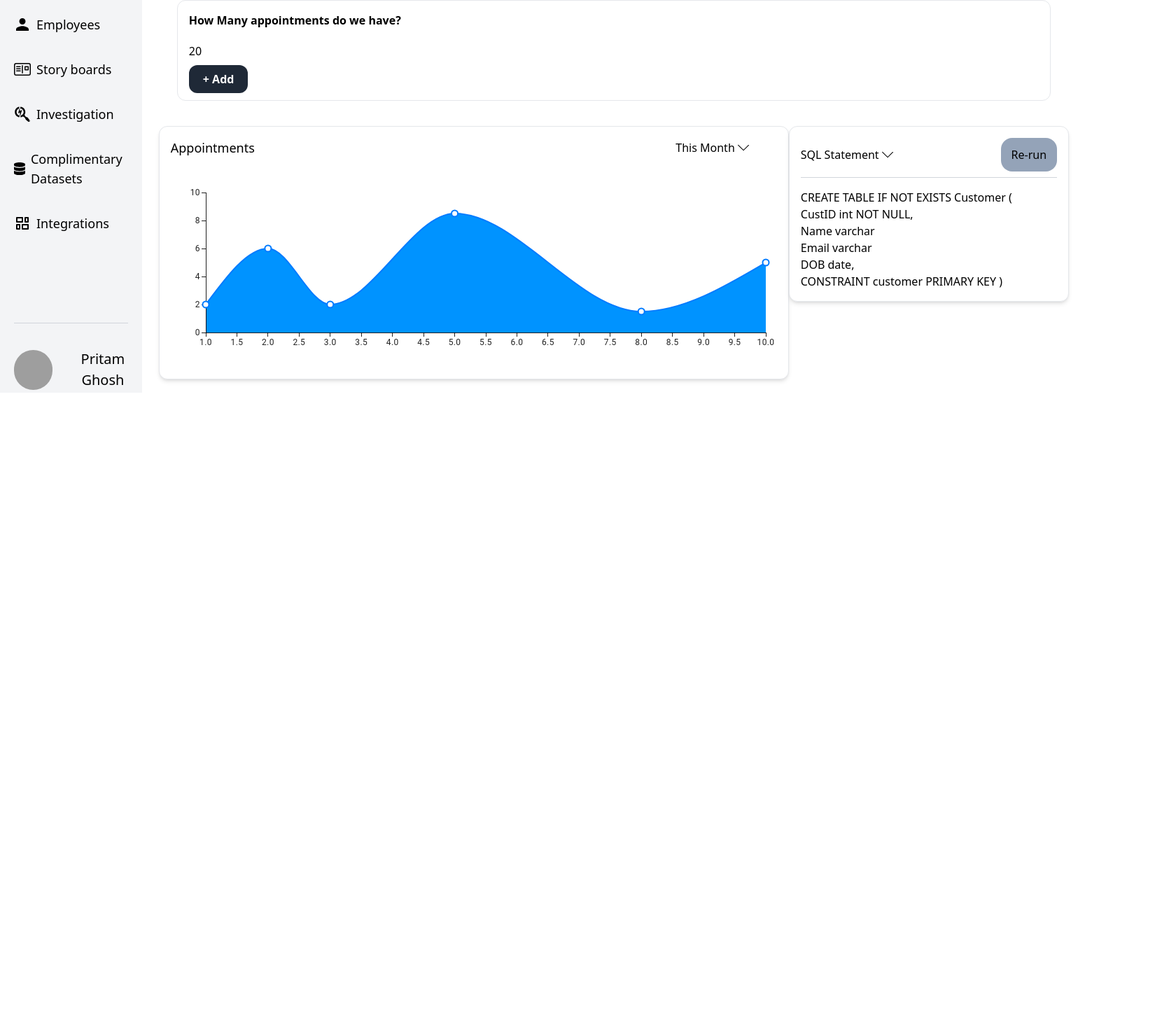
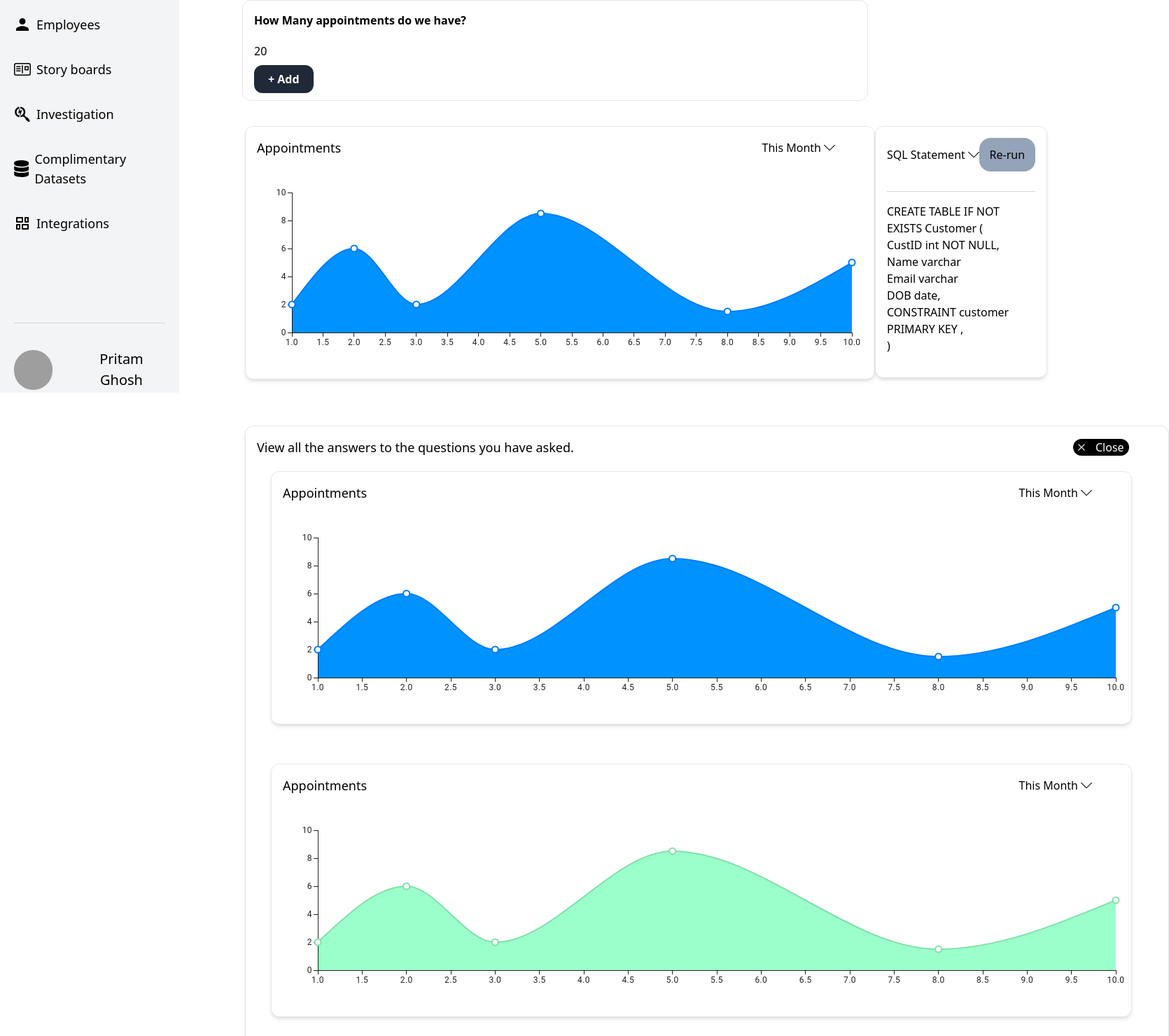
Before and after one commit to smhassan90/dashConnect, a React (Create React App) app: page /storyboards in a window 1280 px wide. Shown: the part 239-1719 px from the top of the page at 70% size, 1670 px wide, since content can reach past the window. Before the commit the page ends 800 px from the top, so only its background shows below. Built offline with nearby package versions, Linux system fonts and the light colour scheme; grey boxes are pictures that could not be loaded.

Commit message:
update story.jsx

```diff
--- a/src/Components/Storyboards.jsx
+++ b/src/Components/Storyboards.jsx
@@ -9,6 +9,8 @@ import { MdDashboard } from "react-icons/md";
   import { AiOutlineMenu } from 'react-icons/ai'; // Importing menu icon
   import { IoIosNotificationsOutline } from "react-icons/io";
   import { SlArrowDown } from "react-icons/sl";
+  import { RxCross2 } from "react-icons/rx";
+
 
   import { BsCalendar3 } from "react-icons/bs";
   import Table from './Table';
@@ -120,15 +122,16 @@ const Storyboards = () => {
 
     {/* Main Content */}
 
-    <div className={`flex-1 p-4 sm:p-6 transition-all duration-300 text-center sm:text-left ${isOpen ? 'ml-0' : 'ml-0 w-full'}`}>
+    <div className={`lg:w-[400px] lg:ml-[50px] flex-1 p-4 sm:p-6 transition-all duration-300 text-center  sm:text-left ${isOpen ? 'ml-0' : 'ml-0 w-full'}`}>
   {/* Flex container for the title and action buttons */}
+  {/* <div className={`flex-1 p-4 sm:p-6 transition-all duration-300 text-center sm:text-left ${isOpen ? 'ml-0' : 'ml-0 w-full'} `}> */}
+
   <div className="flex flex-col sm:flex-row justify-between items-center w-full">
 
     {/* Title - Adjusting text for better visibility */}
-    <h2 className="text-lg sm:text-xl md:text-2xl font-semibold text-center sm:text-left mb-4 sm:mb-0 break-words w-full px-2 sm:px-10 ml-0 sm:ml-0 md:ml-0 lg:ml-0 mobile:ml-[140px] mobile:text-xl">
+    <h2 className="text-lg sm:text-xl md:text-2xl font-semibold text-center sm:text-left mb-4 sm:mb-0 break-words w-full px-2 sm:px-10 ml-0 sm:ml-0 md:ml-0 lg:ml-0 mobile:ml-[50px] mobile:text-xl">
   Story Boards > Information of appointments
 </h2>
-
 
 
     {/* Icon and button container */}
@@ -190,7 +193,7 @@ const Storyboards = () => {
   </div>
 
   <div className='flex flex-col sm:flex-row justify-between items-start'>
-    <div className="w-full sm:w-[900px] p-4 bg-white rounded-[12px] shadow-md mt-5 border hover:border-blue-500 transition-all duration-300">
+    <div className="w-full sm:w-[900px] p-4 bg-white rounded-[12px] shadow-md mt-5 border hover:border-blue-500 transition-all duration-300 ml-5">
       <div className='flex justify-between items-center'>
         <p className="text-base sm:text-lg">Appointments</p>
         <p className='mr-10 flex items-center whitespace-nowrap text-sm sm:text-base'>
@@ -215,16 +218,80 @@ const Storyboards = () => {
       </div>
     </div>
 
-    <div className="w-full sm:w-[400px] p-4 bg-white rounded-[12px] shadow-md mt-5 border hover:border-blue-500 transition-all duration-300">
+    <div className="w-full mr-28 sm:w-[400px] mb-12 h-[360px] p-4 bg-white rounded-[12px] shadow-md mt-5 border hover:border-blue-500 transition-all duration-300">
       <div className='flex justify-between items-center'>
-        <p className='mr-10 flex items-center whitespace-nowrap text-sm sm:text-base'>SQL Statement <span className="ml-1"><SlArrowDown /></span></p>
+        <p className='h-10  flex items-center whitespace-nowrap text-sm sm:text-base'>SQL Statement <span className="ml-1"><SlArrowDown /></span></p>
         <button className='w-20 h-12 bg-slate-400 rounded-[16px]'>Re-run</button>
       </div>
-      <hr className="border-t border-gray-300 mt-2" />
-      <p className='mt-4 text-sm sm:text-base'>CREATE TABLE IF NOT EXISTS Customer ( <br /> CustID int NOT NULL,<br /> Name varchar <br /> Email varchar <br /> DOB date,<br /> CONSTRAINT customer PRIMARY KEY )</p>
+      <hr className="border-t border-gray-300 mt-7" />
+      <p className='mt-4 text-sm sm:text-base'>CREATE TABLE IF NOT EXISTS Customer ( <br /> CustID int NOT NULL,<br /> Name varchar <br /> Email varchar <br /> DOB date,<br /> CONSTRAINT customer PRIMARY KEY ,<br></br> )</p>
     </div>
   </div>
+<div className=" ml-5   mr-28 sm:w-[1320px] mb-12 h-[1000px] p-4 bg-white rounded-[12px] shadow-md mt-5 border hover:border-blue-500 transition-all duration-300">
+<div className='flex justify-between items-center'>
+        <p className="text-base sm:text-lg">View all the answers to the questions you have asked.</p>
+        <p className='mr-10 gap-3 w-20 flex items-center whitespace-nowrap text-sm sm:text-base bg-black text-white rounded-[12px]'>
+       <span className="ml-1"><RxCross2 className='gap-20' />
+       </span>      Close
+        </p>
+      </div>
+      <div className="w-full sm:w-[1230px] p-4 bg-white rounded-[12px] shadow-md mt-5 border hover:border-blue-500 transition-all duration-300 ml-5">
+      <div className='flex justify-between items-center'>
+        <p className="text-base sm:text-lg">Appointments</p>
+        <p className='mr-10 flex items-center whitespace-nowrap text-sm sm:text-base'>
+          This Month <span className="ml-1"><SlArrowDown /></span>
+        </p>
+      </div>
+
+      {/* Adjusted LineChart to be responsive */}
+      <div className="w-full">
+        <LineChart
+          xAxis={[{ data: [1, 2, 3, 5, 8, 10], showGrid: true, grid: { stroke: '#ccc', strokeDasharray: '5 5' }, show: false }]}
+          yAxis={[{ showGrid: true, grid: { stroke: '#ccc', strokeDasharray: '5 5' } }]}
+          series={[{ data: [2, 6, 2, 8.5, 1.5, 5], area: true, color: '#007bff' }]}
+          width={window.innerWidth < 1300 ? window.innerWidth - 40 : 1200} // Responsive width based on screen size
+          height={300}
+          sx={{
+            '& .MuiAxis-root': {
+              display: 'none',
+            },
+          }}
+        />
+      </div>
+
+    </div>
+
+    <div className="w-full sm:w-[1230px] p-4 bg-white rounded-[12px] shadow-md mt-14 border hover:border-blue-500 transition-all duration-300 ml-5">
+      <div className='flex justify-between items-center'>
+        <p className="text-base sm:text-lg">Appointments</p>
+        <p className='mr-10 flex items-center whitespace-nowrap text-sm sm:text-base'>
+          This Month <span className="ml-1"><SlArrowDown /></span>
+        </p>
+      </div>
+
+      {/* Adjusted LineChart to be responsive */}
+      <div className="w-full">
+        <LineChart
+          xAxis={[{ data: [1, 2, 3, 5, 8, 10], showGrid: true, grid: { stroke: '#ccc', strokeDasharray: '5 5' }, show: false }]}
+          yAxis={[{ showGrid: true, grid: { stroke: '#ccc', strokeDasharray: '5 5' } }]}
+          series={[{ data: [2, 6, 2, 8.5, 1.5, 5], area: true, color: ' #82e0aa ' }]}
+          width={window.innerWidth < 1300 ? window.innerWidth - 40 : 1200} // Responsive width based on screen size
+          height={300}
+          sx={{
+            '& .MuiAxis-root': {
+              display: 'none',
+            },
+          }}
+        />
+      </div>
+
+    </div>
+
+
 </div>
+
+</div>
+
 
 
 
```
